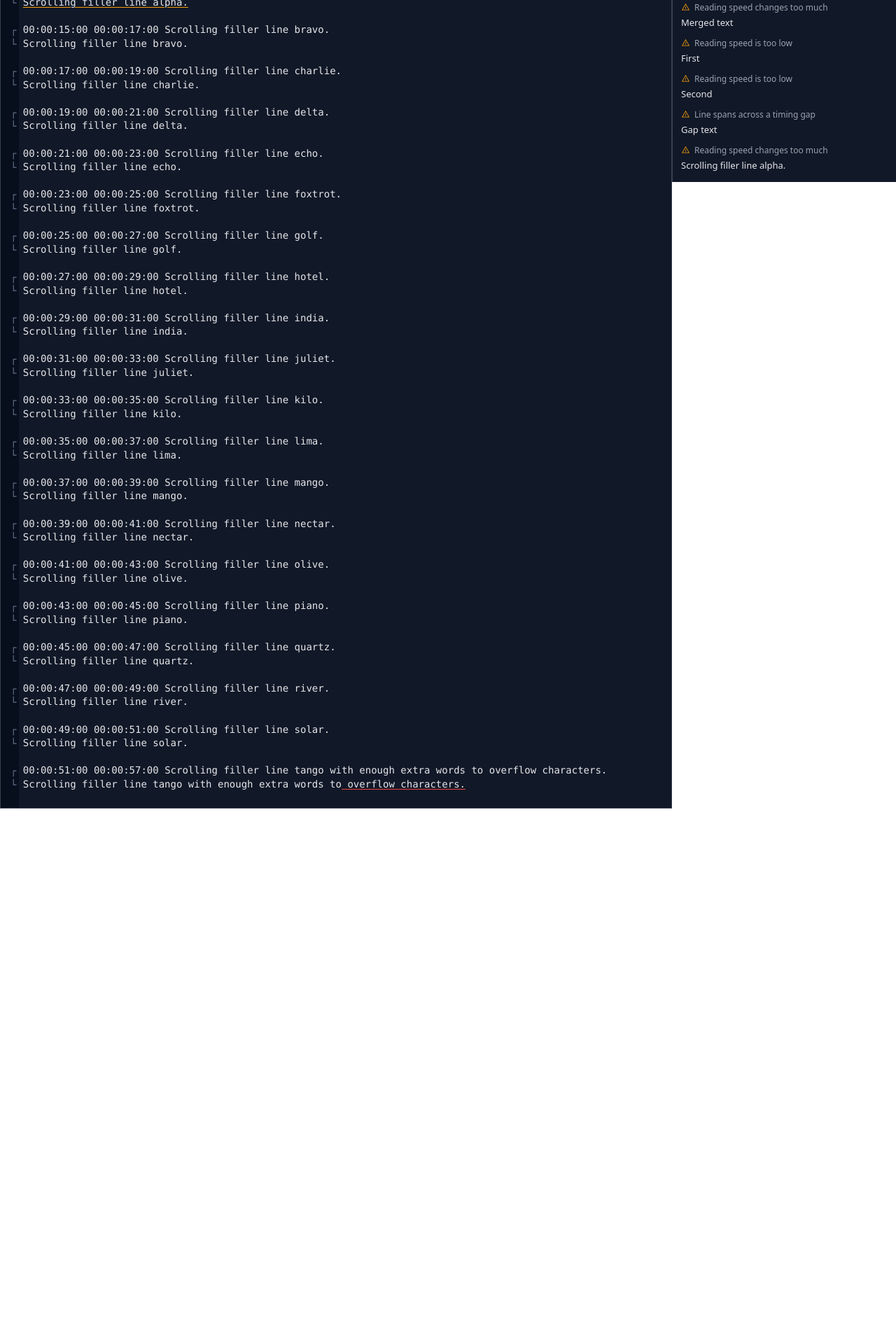
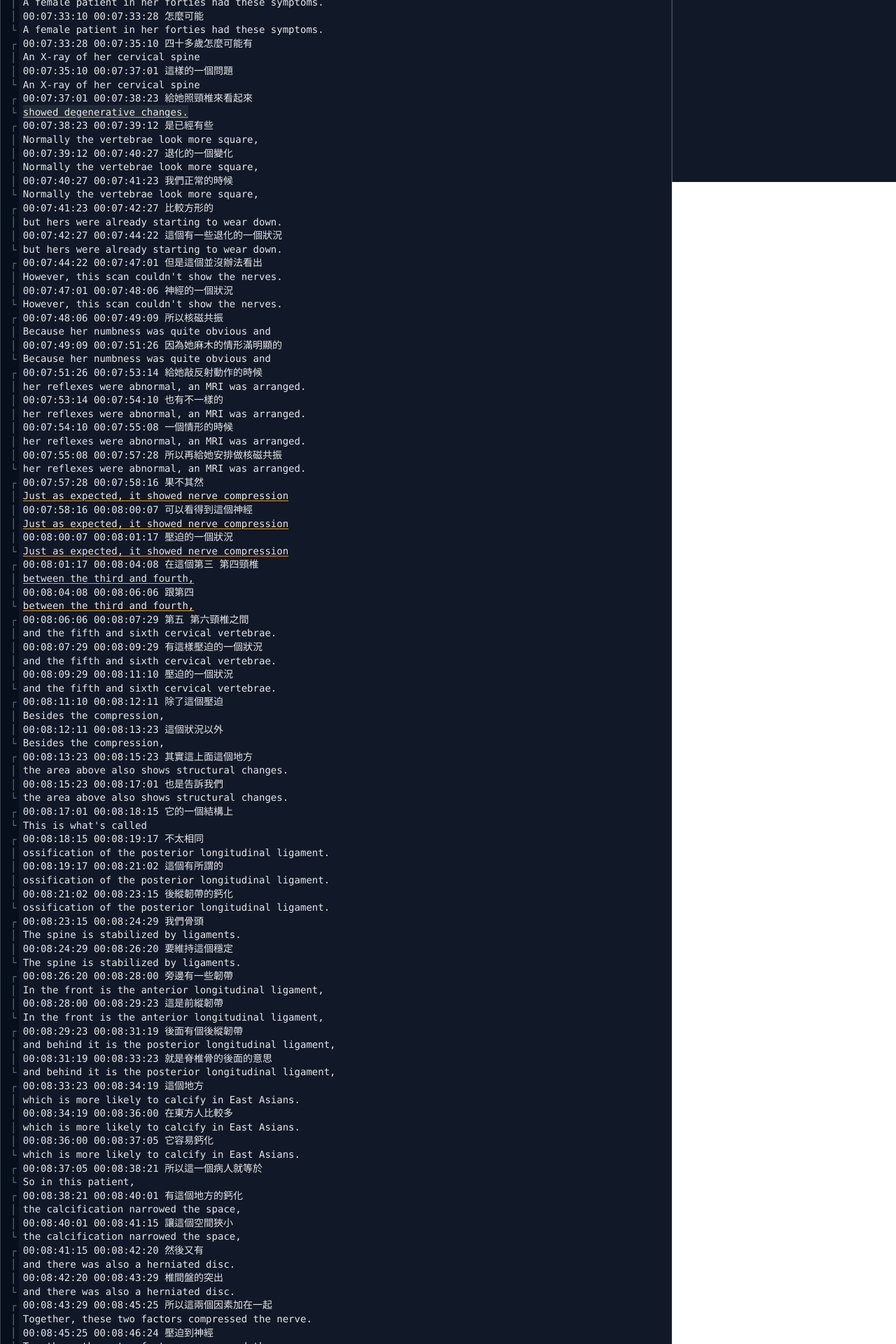
Before and after one commit to weiying-chen/sub, a React (Vite) app: page / in a window 1280 px wide. Shown: the part 540-2460 px from the top of the page at 70% size. Before the commit the page ends 1695 px from the top, so only its background shows below. Built offline with nearby package versions, Linux system fonts and the light colour scheme; a web font is replaced by a local one.

Commit message:
Use transcript default sample

```diff
--- a/src/fixtures/subtitles.ts
+++ b/src/fixtures/subtitles.ts
@@ -1,78 +1,172 @@
-const baseSampleSubtitles = [
-  // 1) Single block, payload TOO LONG for duration
-  '00:00:00:00\t00:00:01:00\tThis payload is definitely too long for one second.',
-  'This payload is definitely too long for one second.',
-  '',
-
-  // 2) Single block, payload OK
-  '00:00:01:00\t00:00:03:00\tOK.',
-  'OK.',
-  '',
-
-  // 3) Two contiguous blocks, SAME payload → should MERGE
-  '00:00:03:00\t00:00:04:00\tMerged text',
-  'Merged text',
-  '',
-  '00:00:04:00\t00:00:05:00\tMerged text',
-  'Merged text',
-  '',
-
-  // 4) Two contiguous blocks, DIFFERENT payload → should NOT merge
-  '00:00:05:00\t00:00:06:00\tFirst',
-  'First',
-  '',
-  '00:00:06:00\t00:00:07:00\tSecond',
-  'Second',
-  '',
-
-  // 5) Two blocks, SAME payload, but GAP in time → should NOT merge
-  '00:00:08:00\t00:00:09:00\tGap text',
-  'Gap text',
-  '',
-  '00:00:10:00\t00:00:11:00\tGap text',
-  'Gap text',
-  '',
-
-  // 6) Two blocks, SAME payload, CONTIGUOUS, NO blank line between
-  '00:00:11:00\t00:00:12:00\tNo blank',
-  '00:00:12:00\t00:00:13:00\tNo blank',
-]
-
-const scrollFillerWords = [
-  'alpha',
-  'bravo',
-  'charlie',
-  'delta',
-  'echo',
-  'foxtrot',
-  'golf',
-  'hotel',
-  'india',
-  'juliet',
-  'kilo',
-  'lima',
-  'mango',
-  'nectar',
-  'olive',
-  'piano',
-  'quartz',
-  'river',
-  'solar',
-  'tango',
-]
-
-const scrollFillerSubtitles = scrollFillerWords.flatMap((word, index) => {
-  const startSecond = 13 + index * 2
-  const isLast = index === scrollFillerWords.length - 1
-  const endSecond = startSecond + (isLast ? 6 : 2)
-  const timestamp = `00:00:${String(startSecond).padStart(2, '0')}:00\t00:00:${String(endSecond).padStart(2, '0')}:00`
-  const text = isLast
-    ? "Scrolling filler line tango with enough extra words to overflow characters."
-    : `Scrolling filler line ${word}.`
-  return [`${timestamp}\t${text}`, text, '']
-})
-
-export const sampleSubtitles = [
-  ...baseSampleSubtitles,
-  ...scrollFillerSubtitles,
-].join('\n')
+export const sampleSubtitles = `00:07:09:14	00:07:11:23	手麻 不舒服
+If one hand starts going numb and
+00:07:11:23	00:07:14:19	再加上 脖子痠痛
+your neck feels sore, that could be a warning sign.
+00:07:14:19	00:07:16:10	這就是一個警訊
+your neck feels sore, that could be a warning sign.
+00:07:16:10	00:07:17:10	告訴我們
+The numbness can get worse
+00:07:17:10	00:07:19:09	一邊的手會麻木
+The numbness can get worse
+00:07:19:09	00:07:21:08	然後到最後嚴重一點
+and eventually lead to weakness.
+00:07:21:08	00:07:23:02	還會有點無力的一個狀況
+and eventually lead to weakness.
+00:07:23:02	00:07:25:05	痠痛 麻木 無力
+Numbness, weakness, and neck discomfort often point to
+00:07:25:05	00:07:27:06	然後頸部也有不舒服
+Numbness, weakness, and neck discomfort often point to
+00:07:27:06	00:07:27:25	就告訴我們
+a problem in the cervical spine.
+00:07:27:25	00:07:29:27	這個出問題的點可能是頸椎
+a problem in the cervical spine.
+00:07:29:27	00:07:30:29	一個四十多歲的
+A female patient in her forties had these symptoms.
+00:07:30:29	00:07:32:04	一個女性病人
+A female patient in her forties had these symptoms.
+00:07:32:04	00:07:33:10	才四十多歲
+A female patient in her forties had these symptoms.
+00:07:33:10	00:07:33:28	怎麼可能
+A female patient in her forties had these symptoms.
+00:07:33:28	00:07:35:10	四十多歲怎麼可能有
+An X-ray of her cervical spine
+00:07:35:10	00:07:37:01	這樣的一個問題
+An X-ray of her cervical spine
+00:07:37:01	00:07:38:23	給她照頸椎來看起來
+showed degenerative changes.
+00:07:38:23	00:07:39:12	是已經有些
+Normally the vertebrae look more square,
+00:07:39:12	00:07:40:27	退化的一個變化
+Normally the vertebrae look more square,
+00:07:40:27	00:07:41:23	我們正常的時候
+Normally the vertebrae look more square,
+00:07:41:23	00:07:42:27	比較方形的
+but hers were already starting to wear down.
+00:07:42:27	00:07:44:22	這個有一些退化的一個狀況
+but hers were already starting to wear down.
+00:07:44:22	00:07:47:01	但是這個並沒辦法看出
+However, this scan couldn't show the nerves.
+00:07:47:01	00:07:48:06	神經的一個狀況
+However, this scan couldn't show the nerves.
+00:07:48:06	00:07:49:09	所以核磁共振
+Because her numbness was quite obvious and
+00:07:49:09	00:07:51:26	因為她麻木的情形滿明顯的
+Because her numbness was quite obvious and
+00:07:51:26	00:07:53:14	給她敲反射動作的時候
+her reflexes were abnormal, an MRI was arranged.
+00:07:53:14	00:07:54:10	也有不一樣的
+her reflexes were abnormal, an MRI was arranged.
+00:07:54:10	00:07:55:08	一個情形的時候
+her reflexes were abnormal, an MRI was arranged.
+00:07:55:08	00:07:57:28	所以再給她安排做核磁共振
+her reflexes were abnormal, an MRI was arranged.
+00:07:57:28	00:07:58:16	果不其然
+Just as expected, it showed nerve compression
+00:07:58:16	00:08:00:07	可以看得到這個神經
+Just as expected, it showed nerve compression
+00:08:00:07	00:08:01:17	壓迫的一個狀況
+Just as expected, it showed nerve compression
+00:08:01:17	00:08:04:08	在這個第三 第四頸椎
+between the third and fourth,
+00:08:04:08	00:08:06:06	跟第四
+between the third and fourth,
+00:08:06:06	00:08:07:29	第五 第六頸椎之間
+and the fifth and sixth cervical vertebrae.
+00:08:07:29	00:08:09:29	有這樣壓迫的一個狀況
+and the fifth and sixth cervical vertebrae.
+00:08:09:29	00:08:11:10	壓迫的一個狀況
+and the fifth and sixth cervical vertebrae.
+00:08:11:10	00:08:12:11	除了這個壓迫
+Besides the compression,
+00:08:12:11	00:08:13:23	這個狀況以外
+Besides the compression,
+00:08:13:23	00:08:15:23	其實這上面這個地方
+the area above also shows structural changes.
+00:08:15:23	00:08:17:01	也是告訴我們
+the area above also shows structural changes.
+00:08:17:01	00:08:18:15	它的一個結構上
+This is what's called
+00:08:18:15	00:08:19:17	不太相同
+ossification of the posterior longitudinal ligament.
+00:08:19:17	00:08:21:02	這個有所謂的
+ossification of the posterior longitudinal ligament.
+00:08:21:02	00:08:23:15	後縱韌帶的鈣化
+ossification of the posterior longitudinal ligament.
+00:08:23:15	00:08:24:29	我們骨頭
+The spine is stabilized by ligaments.
+00:08:24:29	00:08:26:20	要維持這個穩定
+The spine is stabilized by ligaments.
+00:08:26:20	00:08:28:00	旁邊有一些韌帶
+In the front is the anterior longitudinal ligament,
+00:08:28:00	00:08:29:23	這是前縱韌帶
+In the front is the anterior longitudinal ligament,
+00:08:29:23	00:08:31:19	後面有個後縱韌帶
+and behind it is the posterior longitudinal ligament,
+00:08:31:19	00:08:33:23	就是脊椎骨的後面的意思
+and behind it is the posterior longitudinal ligament,
+00:08:33:23	00:08:34:19	這個地方
+which is more likely to calcify in East Asians.
+00:08:34:19	00:08:36:00	在東方人比較多
+which is more likely to calcify in East Asians.
+00:08:36:00	00:08:37:05	它容易鈣化
+which is more likely to calcify in East Asians.
+00:08:37:05	00:08:38:21	所以這一個病人就等於
+So in this patient,
+00:08:38:21	00:08:40:01	有這個地方的鈣化
+the calcification narrowed the space,
+00:08:40:01	00:08:41:15	讓這個空間狹小
+the calcification narrowed the space,
+00:08:41:15	00:08:42:20	然後又有
+and there was also a herniated disc.
+00:08:42:20	00:08:43:29	椎間盤的突出
+and there was also a herniated disc.
+00:08:43:29	00:08:45:25	所以這兩個因素加在一起
+Together, these two factors compressed the nerve.
+00:08:45:25	00:08:46:24	壓迫到神經
+Together, these two factors compressed the nerve.
+00:08:46:24	00:08:47:29	所以
+Together, these two factors compressed the nerve.
+00:08:47:29	00:08:49:00	骨科或神經外科
+An orthopedic surgeon or neurosurgeon
+00:08:49:00	00:08:51:21	脊椎的專家就會去開刀
+An orthopedic surgeon or neurosurgeon
+00:08:51:21	00:08:52:27	把這個局部的
+who specializes in the spine
+00:08:52:27	00:08:54:19	有問題的壓迫點
+who specializes in the spine
+00:08:54:19	00:08:55:18	給它除掉
+would perform surgery to
+00:08:55:18	00:08:56:19	然後給它放上
+would perform surgery to
+00:08:56:19	00:08:57:29	這樣的一個支架
+relieve the compression and
+00:08:57:29	00:08:59:10	讓這個
+relieve the compression and
+00:08:59:10	00:09:01:29	局部的那個壓迫除掉
+relieve the compression and
+00:09:01:29	00:09:03:09	然後它的穩定度
+place a support to stabilize the spine.
+00:09:03:09	00:09:04:19	又可以維持得很好
+place a support to stabilize the spine.
+00:09:04:19	00:09:06:13	因為這才四十幾歲
+As she's only in her forties,
+00:09:06:13	00:09:06:26	你要
+As she's only in her forties,
+00:09:06:26	00:09:09:13	一定要讓她能夠未來
+the goal is to prevent the condition from recurring.
+00:09:09:13	00:09:11:05	不至於又發生重複的
+the goal is to prevent the condition from recurring.
+00:09:11:05	00:09:11:26	這個狀況
+And since ossification of
+00:09:11:26	00:09:13:18	所以透過這樣的一個處理
+And since ossification of
+00:09:13:18	00:09:15:12	這個後縱韌帶的鈣化
+the posterior longitudinal ligament is more common
+00:09:15:12	00:09:17:22	是東方人相對於西方人
+the posterior longitudinal ligament is more common
+00:09:17:22	00:09:18:21	比較常見的
+in East Asians,
+00:09:18:21	00:09:20:07	所以這兩個加在一起
+these combined factors need further treatment.
+00:09:20:07	00:09:22:14	就需要進一步地一個處理
+these combined factors need further treatment.`
```
Also changed, not shown: 1 other file (tests, documents, lock files or other folders).
